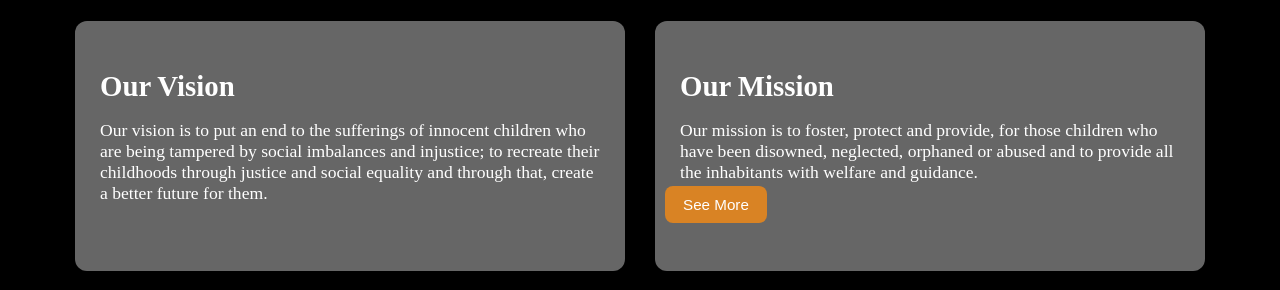
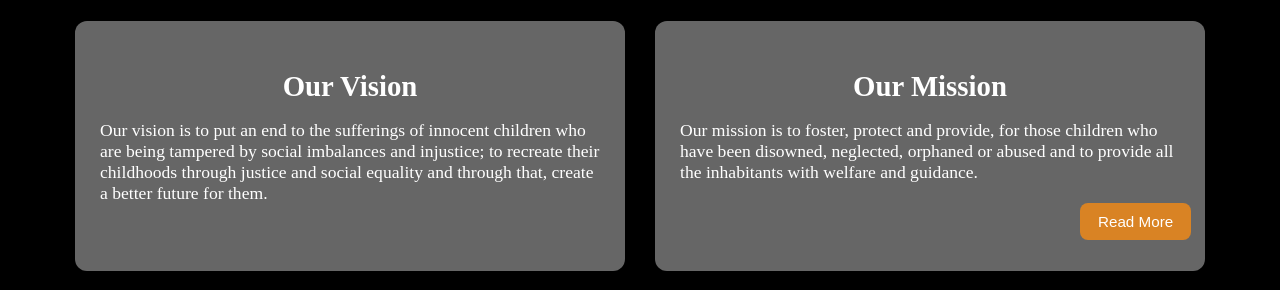
Before and after one commit to Dulan19/Thudawa_Website, a React (Create React App) app: page / in a window 1280 px wide. Shown: the part 819-1109 px from the top of the page. Built offline with nearby package versions, Linux system fonts and the light colour scheme.

Commit message:
Mission button fixed

```diff
--- a/src/App.css
+++ b/src/App.css
@@ -34,6 +34,7 @@ body, html {
 }
 
 .box h2 {
+  text-align: center;
   font-size: 1.8rem;
   margin-bottom: 12px;
   color: #ffffff;
@@ -46,8 +47,8 @@ body, html {
 
 .seemore-btn {
   position: relative;
-  bottom: 15px;
-  right: 15px;
+  bottom: -2px;
+  left: 400px;
   padding: 10px 18px;
   background-color: #D98324;
   color: white;
--- a/src/App.js
+++ b/src/App.js
@@ -22,7 +22,7 @@ function App() {
           <div className="box mission-box">
             <h2>Our Mission</h2>
             <p>Our mission is to foster, protect and provide, for those children who have been disowned, neglected, orphaned or abused and to provide all the inhabitants with welfare and guidance.</p>
-            <button className="seemore-btn">See More</button>
+            <button className="seemore-btn">Read More</button>
           </div>
         </div>
       </div>
```
